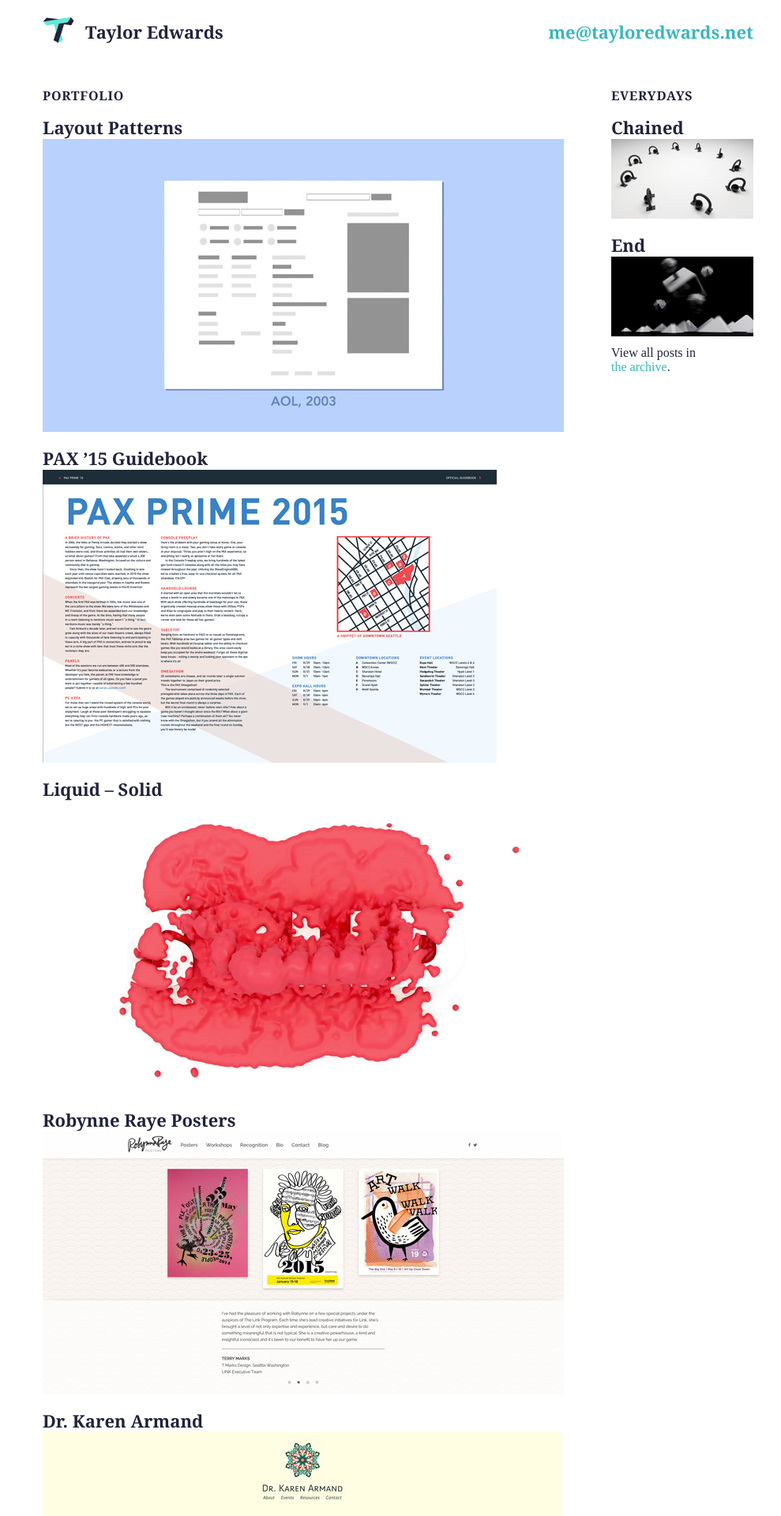
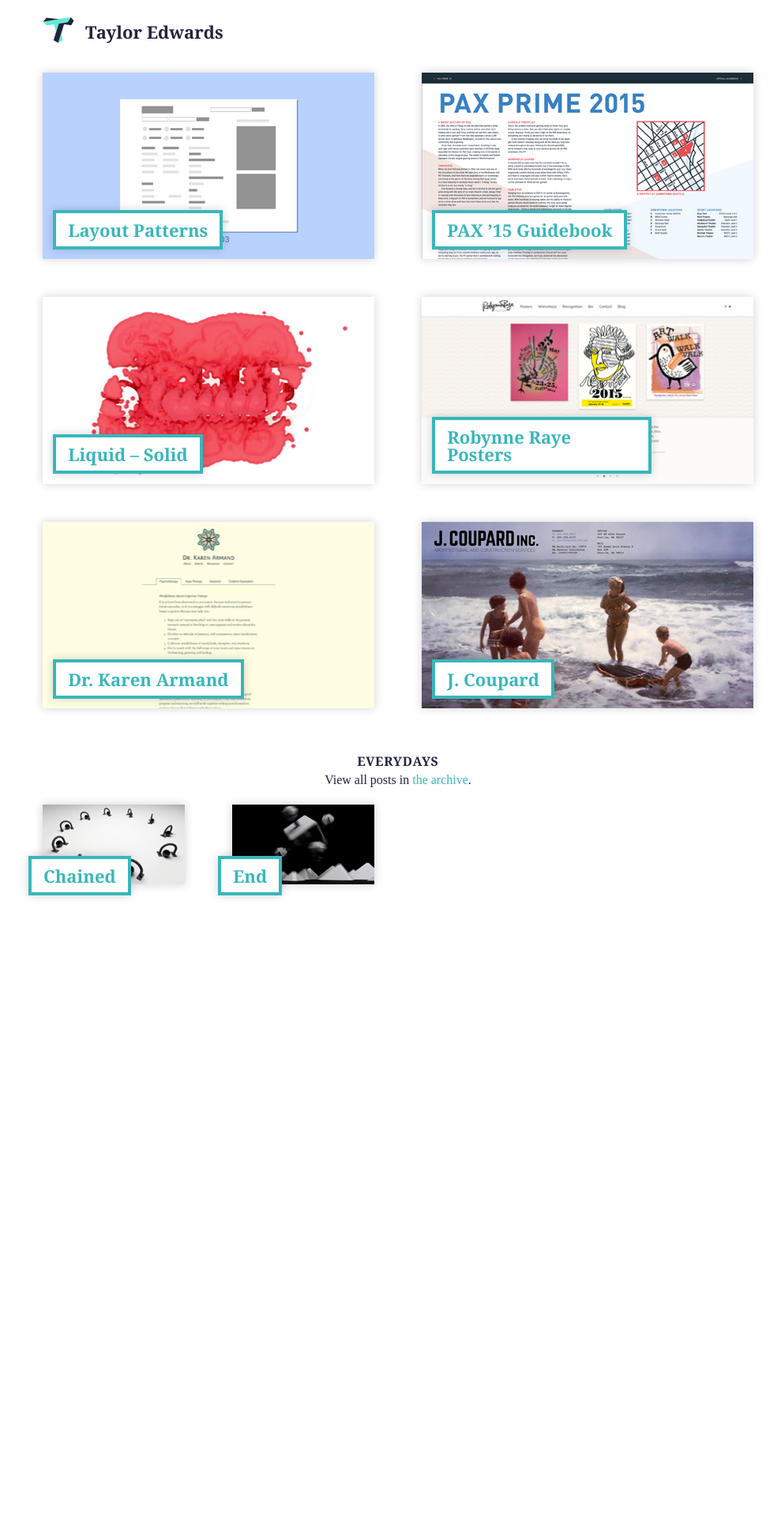
Before and after one commit to taylor-edwards/tayloredwards.net, a Jekyll site: the page built from index.html, in a window 1280 px wide. Shown: the top 1920 px of the page at 79% size, without its empty margins (136-1125 px from the left). Built offline with Jekyll 4.4.1, drawn with Linux system fonts in a browser that asks for light colours; after the commit the page ends 1180 px from its top, so only the background shows below that.

Commit message:
Styled index page
New `.clickbox` style for projects listed on the index page with
updated assets to match new size requirements

```diff
--- a/_layouts/page.html
+++ b/_layouts/page.html
@@ -2,12 +2,12 @@
 layout: default
 ---
 {% if page.image %}
-  <figure class="frame">
+  <figure class="feature feature--image">
     <img src="{{ site.assets }}img/{{ page.image }}">
   </figure>
 {% endif %}
 {% if page.video %}
-  <figure class="video">
+  <figure class="feature feature--video">
     <iframe src="https://player.vimeo.com/video/{{ page.video }}" width="1280" height="720" frameborder="0" webkitallowfullscreen mozallowfullscreen allowfullscreen></iframe>
   </figure>
 {% endif %}
--- a/_layouts/post.html
+++ b/_layouts/post.html
@@ -1,7 +1,9 @@
 ---
 layout: default
 ---
-<iframe src="https://player.vimeo.com/video/{{ page.video }}?autoplay=1&loop=1" width="1280" height="720" frameborder="0" webkitallowfullscreen mozallowfullscreen allowfullscreen></iframe>
+<figure class="feature feature--video">
+  <iframe src="https://player.vimeo.com/video/{{ page.video }}?autoplay=1&loop=1" width="1280" height="720" frameborder="0" webkitallowfullscreen mozallowfullscreen allowfullscreen></iframe>
+</figure>
 <div class="row">
   <article class="column-2">
     <h1>{{ page.title }}</h1>
--- a/_portfolio/robynne-raye-posters.html
+++ b/_portfolio/robynne-raye-posters.html
@@ -2,7 +2,7 @@
 layout: page
 title: "Robynne Raye Posters"
 permalink: /robynne-raye-posters/
-image: "RRP-index.png"
+image: "RRP-index.jpg"
 description: I created this site with Robynne Raye of Modern Dog Design Co. to represent her extensive portfolio of poster designs and to provide an online presence for her educational workshops.
 order: 4
 ---
--- a/_sass/_layout.scss
+++ b/_sass/_layout.scss
@@ -36,19 +36,20 @@
   display: inline-block;
   vertical-align: middle;
 }
-@media screen and (max-width: 479px) {
-  .inline,
+.intrinsic-wide {
+  height: 0;
+  padding-bottom: 56.25%;
+  position: relative;
+}
+@media screen and (max-width: 567px) {
   .inline {
     display: block;
-    margin: auto;
+    margin: 0;
     padding: 6px;
     text-align: center;
   }
   img.inline {
     margin: 6px auto 11px !important;
-  }
-  header {
-    text-align: left;
   }
 }
 @media screen and (min-width: 568px) {
--- a/_sass/_objects.scss
+++ b/_sass/_objects.scss
@@ -1,27 +1,58 @@
 img.inline {
   margin: 10px 10px 0 0;
 }
-.video,
-.frame {
-  margin: 11px auto 0;
+.feature {
+  margin: 14px auto 0; /* extra 3px for optical alignment */
   max-width: 1280px;
 }
-/* intrinsic iframe resizing */
-.video {
-  position: relative;
-  padding-bottom: 56.25%;
-  height: 0;
+.feature--video {
+  @extend .intrinsic-wide;
 }
-.video iframe {
+.feature--video iframe {
   position: absolute;
   top: 0;
   left: 0;
   width: 100%;
   height: 100%;
 }
-.frame {
+.feature--image {
   border-top: 4px solid $teal-light;
   border-bottom: 4px solid $teal-light;
+}
+a:hover .image--cover {
+  &:after {
+    opacity: .25;
+  }
+}
+.clickbox {
+  overflow: hidden;
+  h2,
+  .image--cover {
+    box-shadow: 0 0 11px rgba(33,35,61,.2);
+  }
+  h2 {
+    background: #fff;
+    border: 4px solid;
+    bottom: 12%;
+    left: 9%;
+    max-width: 50%;
+    padding: 10px 15px;
+    position: absolute;
+    white-space: normal;
+    z-index: 100;
+  }
+  .image--cover {
+    background-repeat: no-repeat !important;
+    background-size: cover !important;
+    width: 100%;
+    @extend .intrinsic-wide;
+  }
+}
+.clickbox--mini {
+  h2 {
+    bottom: 5.5%;
+    left: 5%;
+  }
 }
 .image--cover {
   display: inline-block;
@@ -37,23 +68,12 @@
     transition: opacity $period;
     width: 100%;
   }
-  &:hover:after {
-    opacity: .25;
-  }
-}
-.email-label:after {
-  content: "email";
-}
-@media screen and (min-width: 768px) {
-  .email-label:after {
-    content: "me@tayloredwards.net";
-  }
 }
 @media screen and (min-width: 1280px) {
-  .video {
+  .feature--video {
     padding-bottom: 720px;
   }
-  .frame {
+  .feature--image {
     border: 6px solid $teal-light;
   }
 }
--- a/index.html
+++ b/index.html
@@ -2,42 +2,38 @@
 layout: default
 permalink: /
 ---
-<div class="row">
-  <article class="column-3">
-    <h3>Portfolio</h3>
-    <ul>
+<section id="portfolio">
+  <ul class="row">
     {% assign sortedPosts = site.portfolio | sort:"order" %}
     {% for post in sortedPosts %}
-        <li>
-          <a href="{{ post.url }}" class="quiet">
+      <li class="column-2 clickbox">
+        <a href="{{ post.url }}">
           <h2>{{ post.title }}</h2>
-            <div class="image--cover">
             {% if post.image %}
-                <img src="{{ site.assets }}covers/{{ post.image|split:"."|first }}.jpg">
+              <div class="image--cover" style="background:url('{{ site.assets }}covers/{{ post.image|split:"."|first }}.jpg')">
+              </div>
             {% else %}
-                <img src="{{ site.assets }}covers/{{ post.cover }}">
+              <div class="image--cover" style="background:url('{{ site.assets }}covers/{{ post.cover }}')">
+              </div>
             {% endif %}
-            </div>
         </a>
       </li>
     {% endfor %}
   </ul>
-  </article>
-  <article class="column-1">
+</section>
+<section id="everydays">
   <h3>Everydays</h3>
-    <ul>
-      {% for post in site.posts|limit:5 %}
-        <li>
-          <a href="{{ post.url }}" class="quiet">
+  <div>View all posts in <a href="{{ site.baseurl }}archive/" title="Everydays project archive">the archive</a>.</div>
+  <ul class="row">
+    {% for post in site.posts|limit:8 %}
+      <li class="column-1 clickbox clickbox--mini">
+        <a href="{{ post.url }}">
           <h2>{{ post.title }}</h2>
-            <div class="image--cover">
-              <img src="{{ site.assets }}everydays/{{ post.title }}.jpg">
+          <div class="image--cover" style="background:url('{{ site.assets }}everydays/{{ post.title }}.jpg')">
           </div>
         </a>
         <br>
       </li>
     {% endfor %}
   </ul>
-    <p>View all posts in <a href="{{ site.baseurl }}archive/" title="Everydays project archive">the archive</a>.</p>
-  </article>
-</div>
+</section>
```
Also changed, not shown: assets/covers/DKA-index.jpg, assets/covers/JC-index.jpg, assets/covers/LtS-cover.jpg, assets/covers/PAX-brief.jpg, assets/covers/RRP-index.jpg, assets/covers/TEW-cover.jpg. Lines whose indentation alone changed are shown as unchanged.
